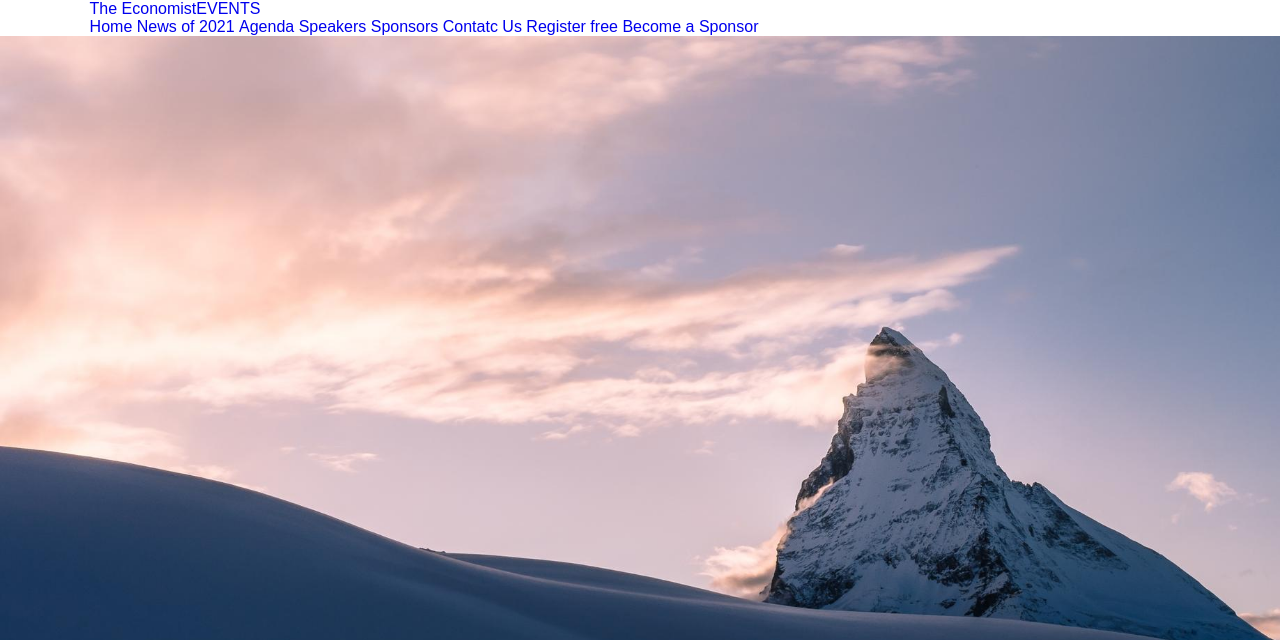
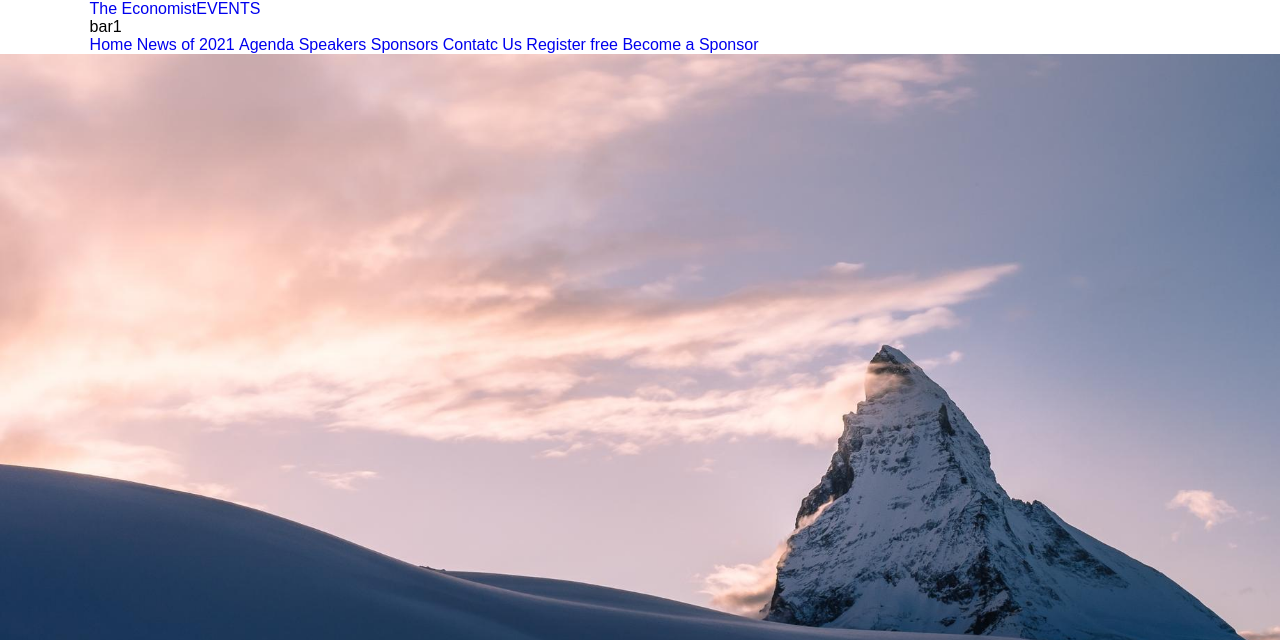
Before and after one commit to idnyaneshwaraxioned/templatePractice, a plain HTML site: page index.html in a window 1280 px wide. Shown: the top 640 px of the page. Drawn offline with Linux system fonts and the light colour scheme.

Commit message:
Add humbergar menu

```diff
--- a/index.html
+++ b/index.html
@@ -32,6 +32,9 @@
           <a href="index.html" title="The Economist"><span>The Economist</span><span>EVENTS</span></a>
         </h1>
         <nav>
+          <div class="humburger">
+            <span class="bar1">bar1</span>
+          </div>
           <ul class="menu-list">
             <li class="menu-item"><a href="index.html" title="Home">Home</a></li>
             <li class="menu-item"><a href="index.html" title="News of 2021">News of 2021</a></li>
```
